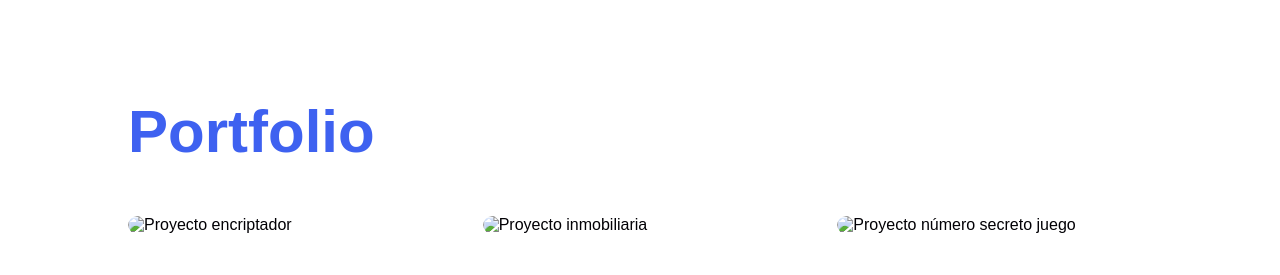
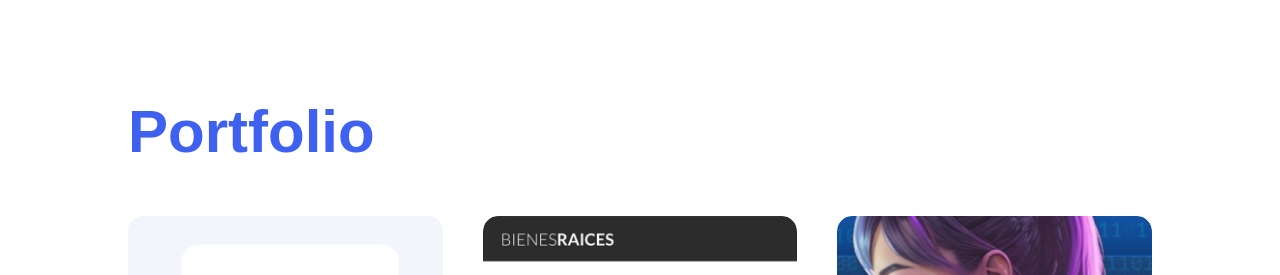
Before and after one commit to JesusEAguirre/Portfolio-Alura-Challenge, a plain HTML site: page index.html in a window 1280 px wide. Shown: the part 2047-2322 px from the top of the page. Drawn offline with Linux system fonts and the light colour scheme; the site is published under a folder, as on GitHub Pages, so addresses that start at the root find nothing.

Commit message:
Update index.html

```diff
--- a/index.html
+++ b/index.html
@@ -106,21 +106,21 @@
         <h1 class="sub-title" >Portfolio</h1>
         <div class="work-list">
             <div class="work">
-                <img src="/images/work-1.png" alt="Proyecto encriptador">
+                <img src="images/work-1.png" alt="Proyecto encriptador">
                 <div class="layer">
                     <h3>Encriptador Alura</h3>
                     <p> Un encriptador/desencriptador para el programa Oracle de Alura Latam.<br> Html, Css y Javascript</p>
                     <a href="https://github.com/JesusEAguirre/Encriptador-Alura-Challenge"><i class="fa-solid fa-up-right-from-square"></i></a>
                 </div>
             </div> <div class="work">
-                <img src="/images/work-2.png" alt="Proyecto inmobiliaria">
+                <img src="images/work-2.png" alt="Proyecto inmobiliaria">
                 <div class="layer">
                     <h3>Inmobiliaria NovaCity</h3>
                     <p> Diseño y desarrollo web de una página presentación para un gestor inmobiliario.<br> Figma, Html, Css y Javascript</p>
                     <a href="https://github.com/JesusEAguirre"><i class="fa-solid fa-up-right-from-square"></i></a>
                 </div>
             </div> <div class="work">
-                <img src="/images/work-3.png" alt="Proyecto número secreto juego">
+                <img src="images/work-3.png" alt="Proyecto número secreto juego">
                 <div class="layer">
                     <h3>Número Secreto Alura</h3>
                     <p> Desarrollo del juego "Número Secreto" Alura Project.<br> Html, Css y Javascript</p>
@@ -145,7 +145,7 @@
                     <a href="https://www.linkedin.com/in/jesusemac/"><i class="fa-brands fa-linkedin"></i></a>
                     <a href="https://github.com/JesusEAguirre"><i class="fa-brands fa-github"></i></a>
                 </div>
-                <a href="/images/Jesús Cv 2024.pdf" class="btn btn2">Currículum</a>
+                <a href="images/Jesús Cv 2024.pdf" class="btn btn2">Currículum</a>
             </div>
             <div class="contact-right">
                 <form>
```
